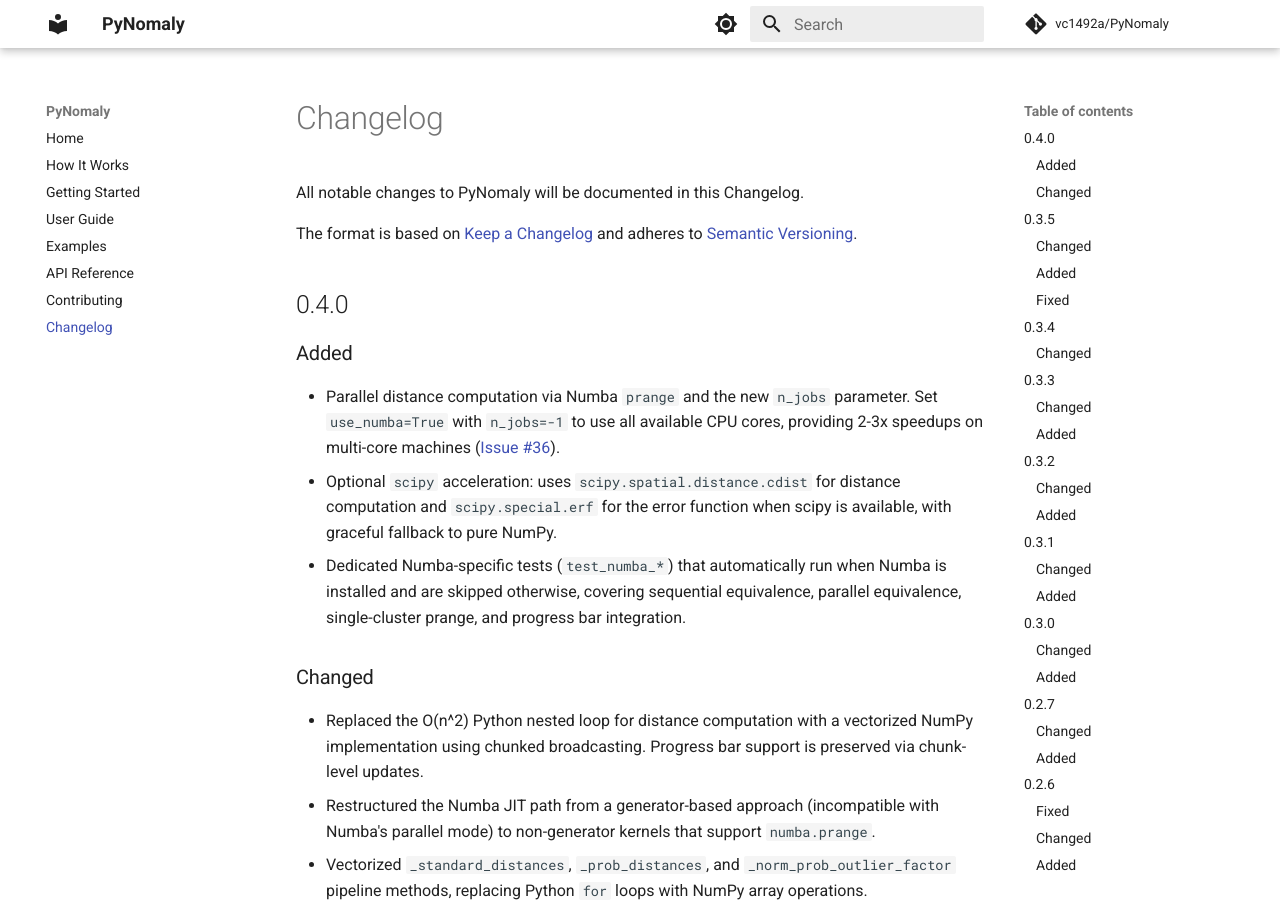
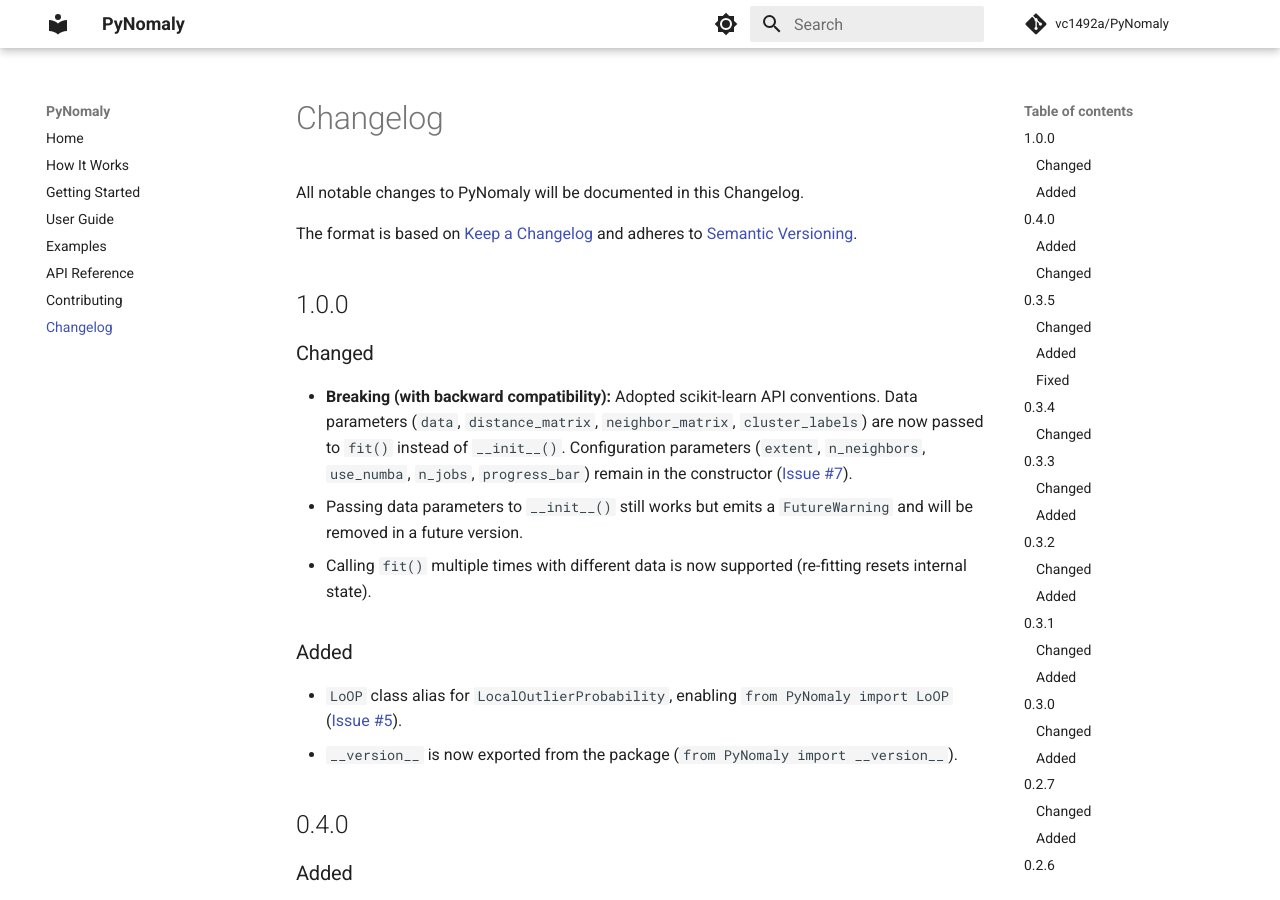
Before and after one commit to vc1492a/PyNomaly, an MkDocs documentation site: the page built from docs/changelog.md, in a window 1280 px wide and 900 px high. Built offline with MkDocs 1.6.1 and Material for MkDocs 9.7.7, drawn with Linux system fonts in a browser that asks for light colours; comment, search, counter and statistics services are not loaded.

Commit message:
feat: adopt scikit-learn API conventions for 1.0.0
Move data parameters (data, distance_matrix, neighbor_matrix,
cluster_labels) from __init__() to fit(), aligning with scikit-learn
estimator conventions. Configuration parameters (extent, n_neighbors,
use_numba, n_jobs, progress_bar) remain in the constructor.

Passing data params to __init__() still works with a FutureWarning for
backward compatibility. Re-fitting with new data is now supported.

Add LoOP class alias and export __version__ from the package.

Closes #5, Closes #7

Co-authored-by: Cursor <cursoragent@cursor.com>

```diff
--- a/PyNomaly/__init__.py
+++ b/PyNomaly/__init__.py
@@ -3,16 +3,20 @@
 
 from PyNomaly.loop import (
     LocalOutlierProbability,
+    LoOP,
     PyNomalyError,
     ValidationError,
     ClusterSizeError,
     MissingValuesError,
+    __version__,
 )
 
 __all__ = [
     "LocalOutlierProbability",
+    "LoOP",
     "PyNomalyError",
     "ValidationError",
     "ClusterSizeError",
     "MissingValuesError",
+    "__version__",
 ]
--- a/docs/changelog.md
+++ b/docs/changelog.md
@@ -4,6 +4,24 @@ All notable changes to PyNomaly will be documented in this Changelog.
 
 The format is based on [Keep a Changelog](http://keepachangelog.com/en/1.0.0/)
 and adheres to [Semantic Versioning](http://semver.org/spec/v2.0.0.html).
+
+## 1.0.0
+### Changed
+- **Breaking (with backward compatibility):** Adopted scikit-learn API conventions.
+  Data parameters (`data`, `distance_matrix`, `neighbor_matrix`, `cluster_labels`)
+  are now passed to `fit()` instead of `__init__()`. Configuration parameters
+  (`extent`, `n_neighbors`, `use_numba`, `n_jobs`, `progress_bar`) remain in
+  the constructor
+  ([Issue #7](https://github.com/vc1492a/PyNomaly/issues/7)).
+- Passing data parameters to `__init__()` still works but emits a
+  `FutureWarning` and will be removed in a future version.
+- Calling `fit()` multiple times with different data is now supported
+  (re-fitting resets internal state).
+### Added
+- `LoOP` class alias for `LocalOutlierProbability`, enabling
+  `from PyNomaly import LoOP`
+  ([Issue #5](https://github.com/vc1492a/PyNomaly/issues/5)).
+- `__version__` is now exported from the package (`from PyNomaly import __version__`).
 
 ## 0.4.0
 ### Added
--- a/setup.py
+++ b/setup.py
@@ -7,7 +7,7 @@ long_description = (this_directory / "README.md").read_text()
 setup(
     name='PyNomaly',
     packages=['PyNomaly'],
-    version='0.4.0',
+    version='1.0.0',
     description='A Python 3 implementation of LoOP: Local Outlier '
                 'Probabilities, a local density based outlier detection '
                 'method providing an outlier score in the range of [0,1].',
@@ -16,7 +16,7 @@ setup(
     long_description=long_description,
     long_description_content_type='text/markdown',
     url='https://github.com/vc1492a/PyNomaly',
-    download_url='https://github.com/vc1492a/PyNomaly/archive/0.4.0.tar.gz',
+    download_url='https://github.com/vc1492a/PyNomaly/archive/1.0.0.tar.gz',
     keywords=['outlier', 'anomaly', 'detection', 'machine', 'learning',
               'probability'],
     classifiers=[],
```
Also changed, not shown: README.md (+24 -28 lines), changelog.md (+18 -0 lines), docs/getting-started.md (+7 -9 lines), docs/user-guide.md (+12 -16 lines), 2 other files.
